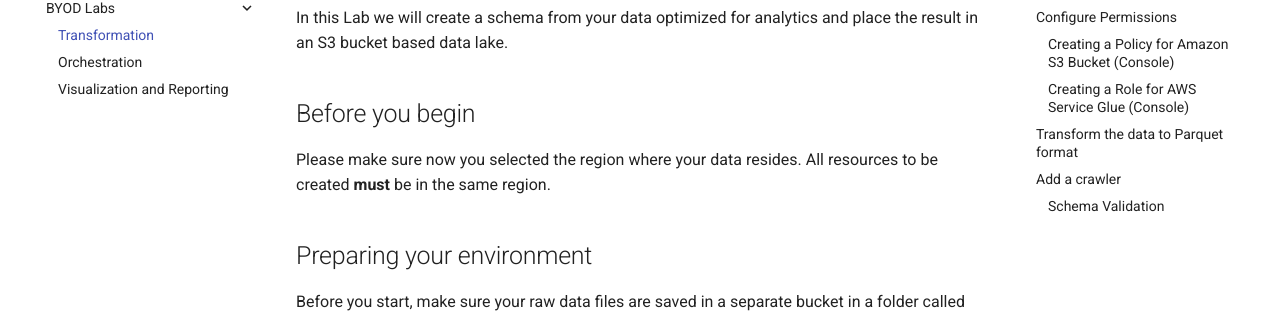
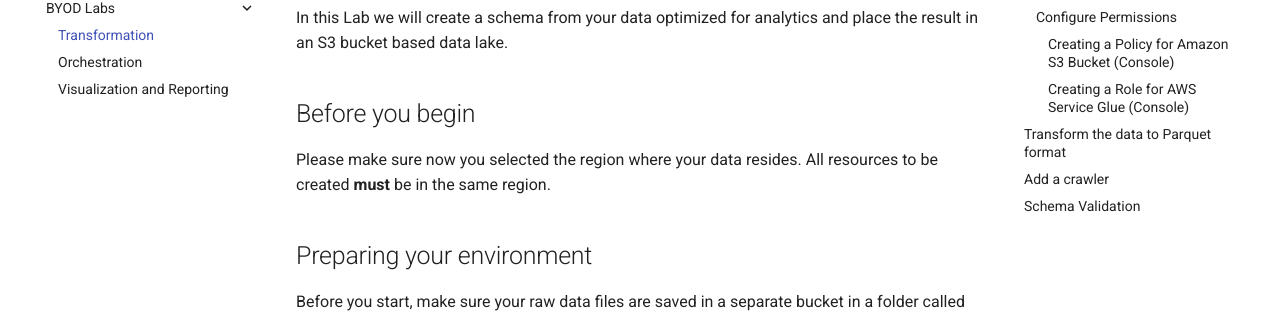
Before and after one commit to BastLeblanc/aws-byod-immersion-day, an MkDocs documentation site: the page built from labs/01_ingestion_with_glue/ingestion_with_glue.md, in a window 1280 px wide. Shown: the part 175-493 px from the top of the page. Built offline with MkDocs 1.6.1 and Material for MkDocs 9.7.7, drawn with Linux system fonts in a browser that asks for light colours.

```diff
--- a/labs/01_ingestion_with_glue/ingestion_with_glue.md
+++ b/labs/01_ingestion_with_glue/ingestion_with_glue.md
@@ -80,7 +80,7 @@ In this lab we will:
 
 NOTE: “AWSGlueServiceRole” is an AWS Managed Policy to provide Glue with needed permissions to access S3 data. However, you still need to allow access to your specific S3 bucket for Glue by attaching “BYOD-S3Policy” created policy.
 
-### Transform the data to Parquet format
+## Transform the data to Parquet format
 
 In the following section, we will create one job per each file to transform the data from csv, tsv, xls (typical input formats) to parquet.
 
@@ -142,7 +142,7 @@ job.commit()
 
 Now repeat this last step per each file / table you had originally.
 
-### Add a crawler
+## Add a crawler
 
 Now that we have the data in Parquet format, we need to infer the schema.
 Glue crawler connects to a data store to determine the schema for your data, and then creates metadata
@@ -169,7 +169,7 @@ tables in the data catalog.
 - select the newly created crawler and push the **Run crawler** button. It will
     take a few minutes until it populates the data catalog.
 
-#### Schema Validation
+## Schema Validation
 
 - In the AWS Glue navigation pane, click Databases > Tables. (You can also click the database name (e.g., "ticketdata" to browse the tables.).
 - Within the Tables section of your database, click one table. Please note that each file you had under the bucket /raw is now a different table
```
